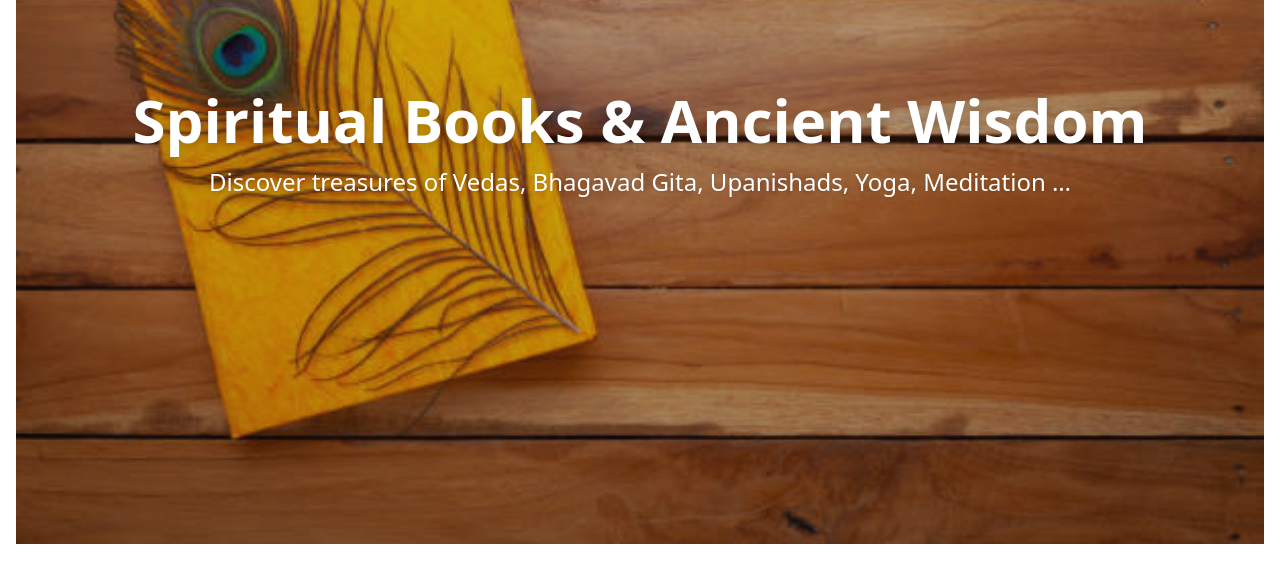
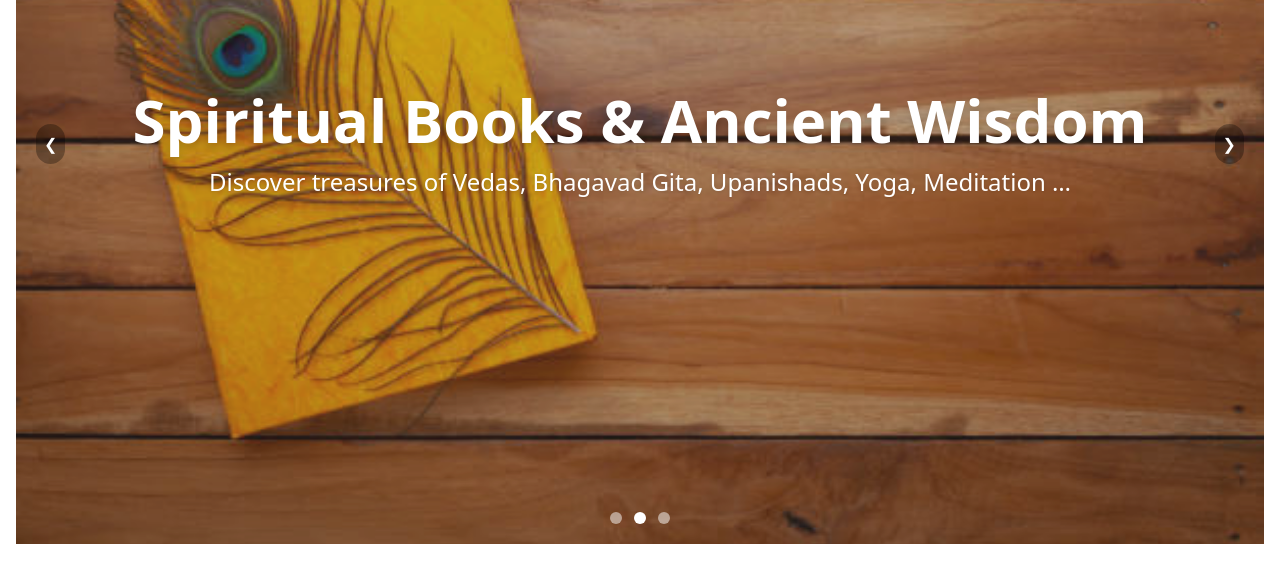
Before and after one commit to samyog7901/MERN2.0_LMS, a React (Vite) app: page / in a window 1280 px wide. Shown: the part 460-1034 px from the top of the page. Built offline with nearby package versions, Linux system fonts and the light colour scheme; no server answers.

Commit message:
cloudinary Config

```diff
--- a/src/pages/components/HeroCarousel.jsx
+++ b/src/pages/components/HeroCarousel.jsx
@@ -1,6 +1,7 @@
-import React, { useEffect, useState } from "react";
+import React, { useState, useEffect } from "react";
+import { useSwipeable } from "react-swipeable";
 
-// Put your hero/banner image URLs here
+// Hero images from public folder
 const slides = [
   "/bgasitis.jpg",
   "/giftbtgod.jpg",
@@ -9,33 +10,73 @@ const slides = [
 
 export default function HeroCarousel() {
   const [activeIndex, setActiveIndex] = useState(0);
+  const [nextIndex, setNextIndex] = useState(1);
+  const [fade, setFade] = useState(true);
 
+  // Autoplay
   useEffect(() => {
     const interval = setInterval(() => {
-      setActiveIndex((i) => (i + 1) % slides.length);
-    }, 5000); // slide change every 5 seconds
+      handleNext();
+    }, 5000);
+    return () => clearInterval(interval);
+  }, [activeIndex]);
 
-    return () => clearInterval(interval);
-  }, []);
+  const handleNext = () => {
+    setFade(false); // fade out current
+    setTimeout(() => {
+      setActiveIndex((prev) => (prev + 1) % slides.length);
+      setNextIndex((prev) => (prev + 1) % slides.length);
+      setFade(true); // fade in next
+    }, 500); // match transition duration
+  };
+
+  const handlePrev = () => {
+    setFade(false);
+    setTimeout(() => {
+      setActiveIndex((prev) => (prev - 1 + slides.length) % slides.length);
+      setNextIndex((prev) => (prev - 1 + slides.length) % slides.length);
+      setFade(true);
+    }, 500);
+  };
+
+  const goToSlide = (index) => {
+    setFade(false);
+    setTimeout(() => {
+      setActiveIndex(index);
+      setNextIndex((index + 1) % slides.length);
+      setFade(true);
+    }, 500);
+  };
+
+  // Swipe support
+  const handlers = useSwipeable({
+    onSwipedLeft: handleNext,
+    onSwipedRight: handlePrev,
+    preventDefaultTouchmoveEvent: true,
+    trackMouse: true,
+  });
 
   return (
-    <div className="w-full relative h-[60vh] md:h-screen overflow-hidden">
+    <div
+      {...handlers}
+      className="relative w-full h-[60vh] md:h-screen overflow-hidden"
+    >
       {slides.map((url, idx) => (
         <img
           key={idx}
           src={url}
           alt={`slide-${idx}`}
-          className={`absolute inset-0 w-full h-full object-cover transition-opacity duration-1000 ${
-            idx === activeIndex ? "opacity-100" : "opacity-0"
+          className={`absolute inset-0 w-full h-full object-cover transition-opacity duration-500 ${
+            idx === activeIndex ? (fade ? "opacity-100 z-20" : "opacity-0 z-10") : "opacity-0 z-10"
           }`}
         />
       ))}
 
-      {/* optional overlay / gradient if you want text over image */}
-      <div className="absolute inset-0 bg-black/20"></div>
+      {/* Gradient overlay */}
+      <div className="absolute inset-0 bg-black/20 z-30"></div>
 
-      {/* optional hero text */}
-      <div className="absolute inset-0 flex flex-col items-center justify-center text-white px-4 text-center">
+      {/* Hero Text */}
+      <div className="absolute inset-0 flex flex-col items-center justify-center text-center text-white px-4 z-40">
         <h1 className="text-4xl md:text-6xl font-bold drop-shadow-lg mb-4">
           Spiritual Books & Ancient Wisdom
         </h1>
@@ -43,6 +84,33 @@ export default function HeroCarousel() {
           Discover treasures of Vedas, Bhagavad Gita, Upanishads, Yoga, Meditation …
         </p>
       </div>
+
+      {/* Navigation Dots */}
+      <div className="absolute bottom-5 w-full flex justify-center gap-3 z-50">
+        {slides.map((_, idx) => (
+          <button
+            key={idx}
+            onClick={() => goToSlide(idx)}
+            className={`w-3 h-3 rounded-full transition-all ${
+              idx === activeIndex ? "bg-white" : "bg-white/50"
+            }`}
+          />
+        ))}
+      </div>
+
+      {/* Navigation Arrows */}
+      <button
+        onClick={handlePrev}
+        className="absolute left-5 top-1/2 -translate-y-1/2 bg-black/30 hover:bg-black/50 text-white p-2 rounded-full z-50"
+      >
+        &#10094;
+      </button>
+      <button
+        onClick={handleNext}
+        className="absolute right-5 top-1/2 -translate-y-1/2 bg-black/30 hover:bg-black/50 text-white p-2 rounded-full z-50"
+      >
+        &#10095;
+      </button>
     </div>
   );
 }
```
